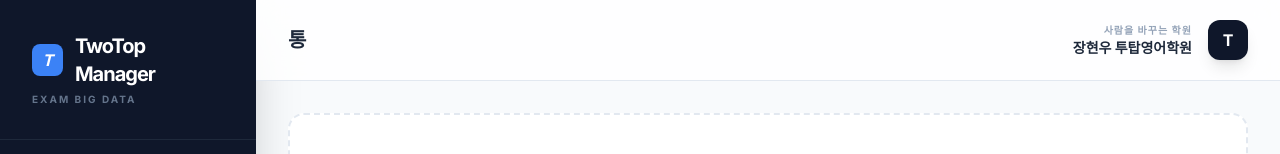
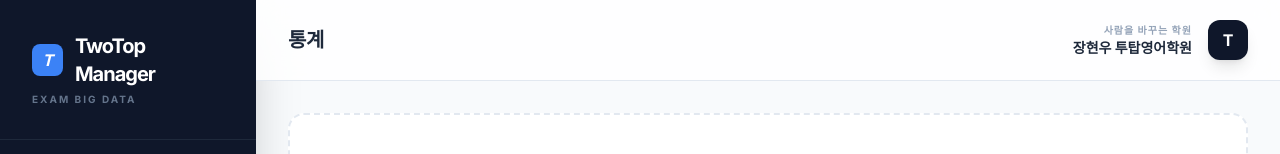
Before and after one commit to choiyuns329/Two-Top-, a React (Vite) app: page / in a window 1280 px wide. Shown: the top 154 px of the page. Built offline with nearby package versions, Linux system fonts and the light colour scheme.

Commit message:
feat: Correct dashboard label in layout
Changes the "통" label for the dashboard to "통계" for clarity and better UX.

```diff
--- a/components/Layout.tsx
+++ b/components/Layout.tsx
@@ -11,7 +11,7 @@ interface LayoutProps {
 
 const Layout: React.FC<LayoutProps> = ({ children, activeView, setView, isCloudConnected }) => {
   const navItems = [
-    { id: ViewMode.DASHBOARD, label: '통', icon: '📊' },
+    { id: ViewMode.DASHBOARD, label: '통계', icon: '📊' },
     { id: ViewMode.STUDENTS, label: '학생 명단', icon: '👥' },
     { id: ViewMode.STUDENT_DETAIL, label: '학생 개별 관리', icon: '👤' }, // 추가
     { id: ViewMode.EXAMS, label: '시험 및 채점', icon: '📝' },
```
